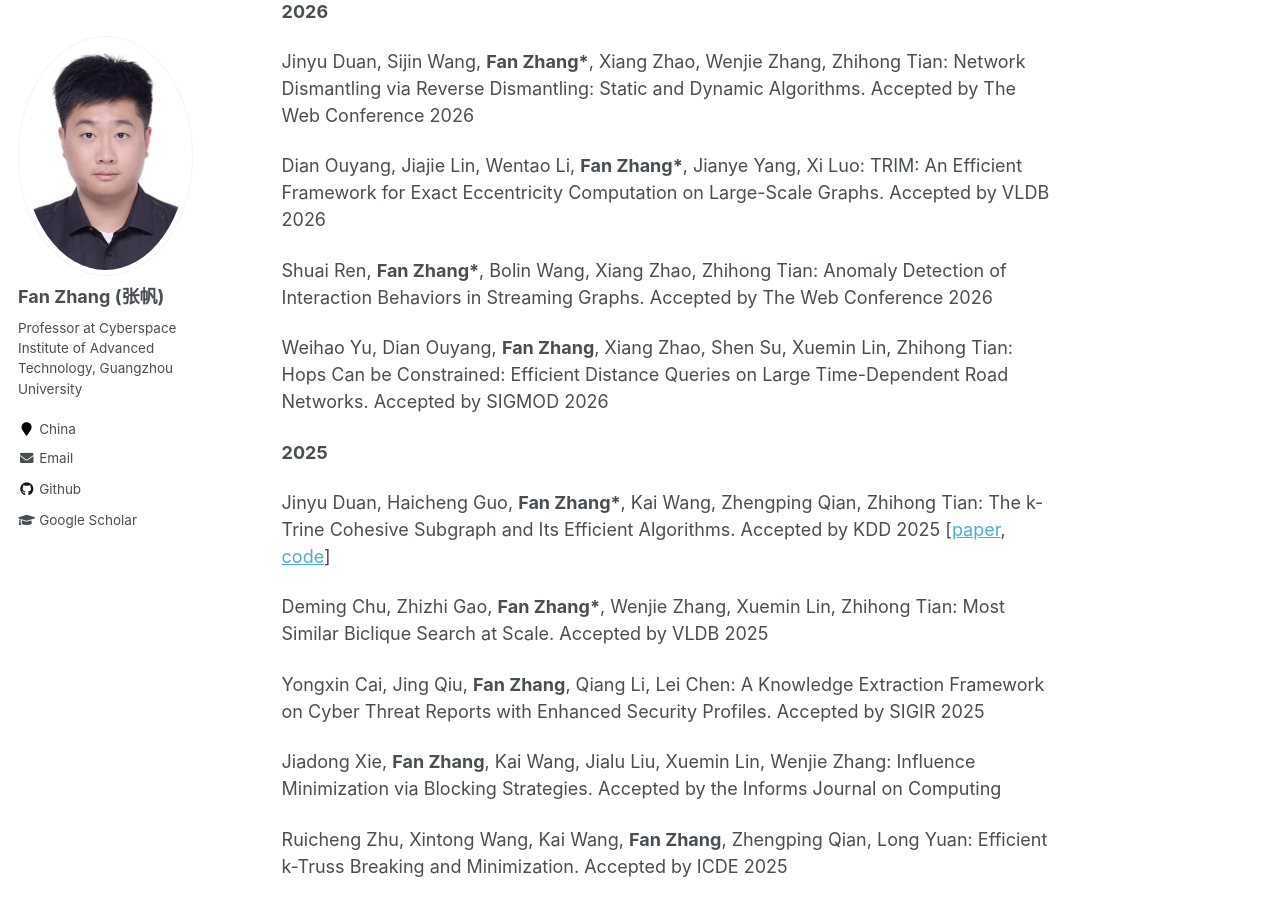
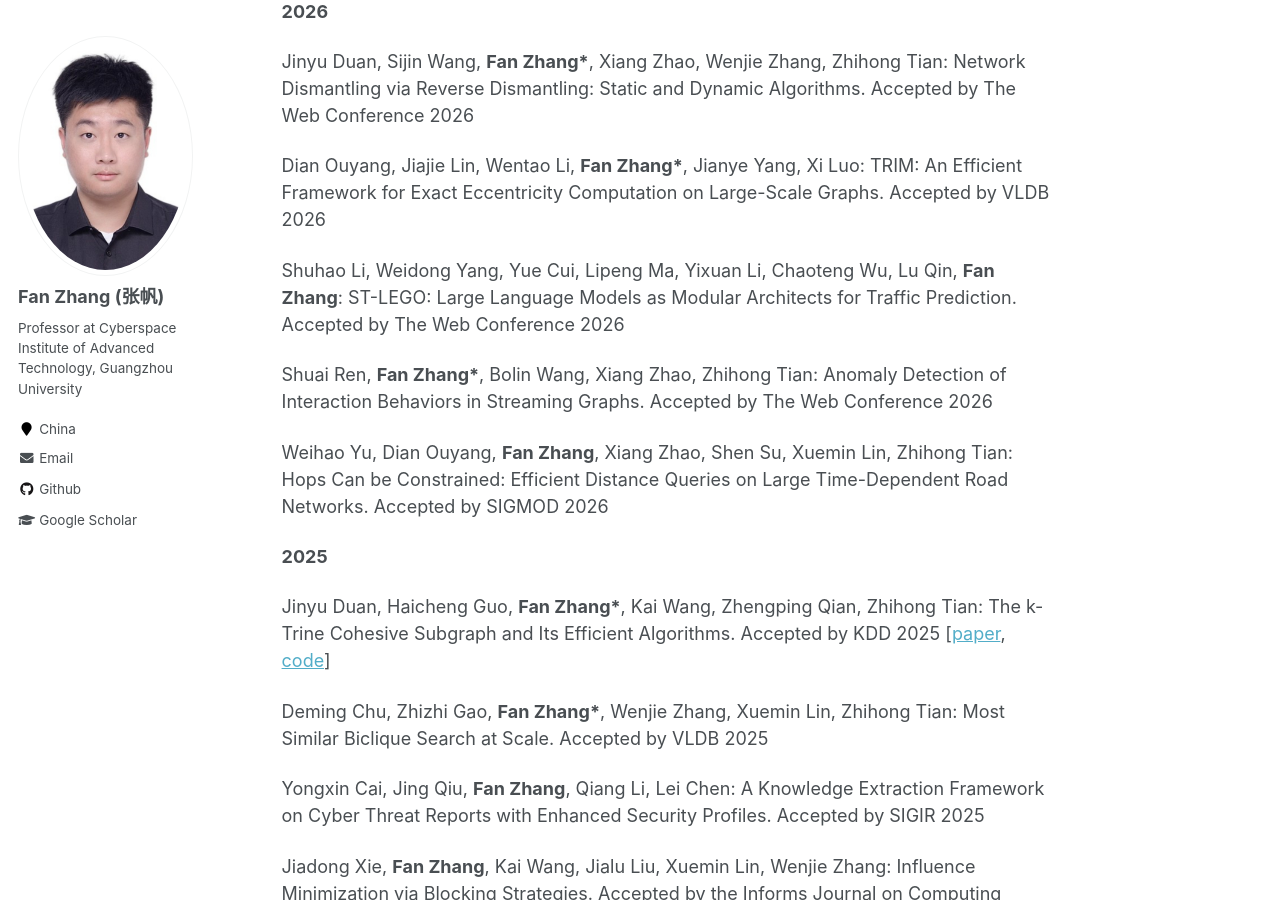
Before and after one commit to fanzhangcs/fanzhangcs.github.io, a Jekyll site: the page built from _pages/about.md, in a window 1280 px wide and 900 px high, scrolled down 628 px. Built offline with Jekyll 4.4.1, drawn with Linux system fonts in a browser that asks for light colours.

Commit message:
Update about.md

```diff
--- a/_pages/about.md
+++ b/_pages/about.md
@@ -30,6 +30,8 @@ Selected Publications
 Jinyu Duan, Sijin Wang, **Fan Zhang\***,  Xiang Zhao, Wenjie Zhang, Zhihong Tian: Network Dismantling via Reverse Dismantling: Static and Dynamic Algorithms. Accepted by The Web Conference 2026
 
 Dian Ouyang, Jiajie Lin, Wentao Li, **Fan Zhang\***, Jianye Yang, Xi Luo: TRIM: An Efficient Framework for Exact Eccentricity Computation on Large-Scale Graphs. Accepted by VLDB 2026
+
+Shuhao Li, Weidong Yang, Yue Cui, Lipeng Ma, Yixuan Li, Chaoteng Wu, Lu Qin, **Fan Zhang**: ST-LEGO: Large Language Models as Modular Architects for Traffic Prediction. Accepted by The Web Conference 2026
 
 Shuai Ren, **Fan Zhang\***, Bolin Wang, Xiang Zhao, Zhihong Tian: Anomaly Detection of Interaction Behaviors in Streaming Graphs. Accepted by The Web Conference 2026
 
```
